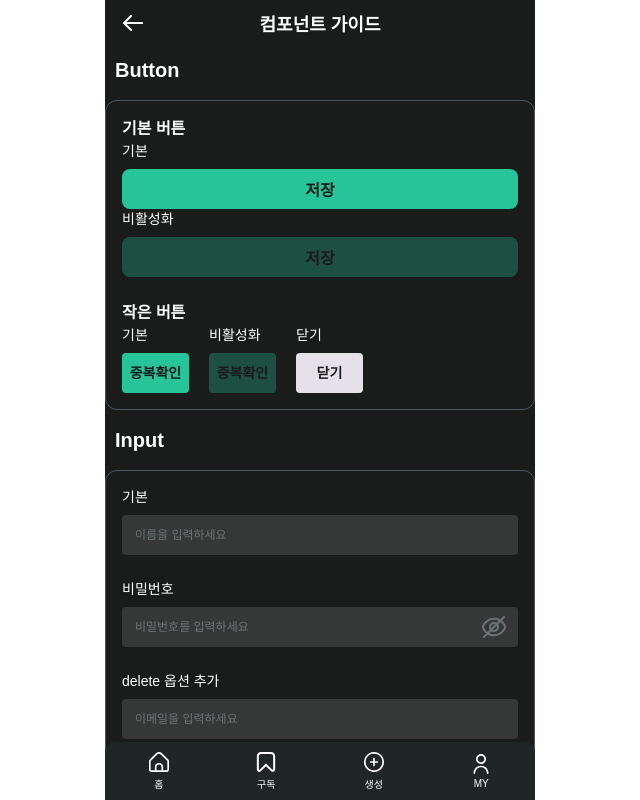
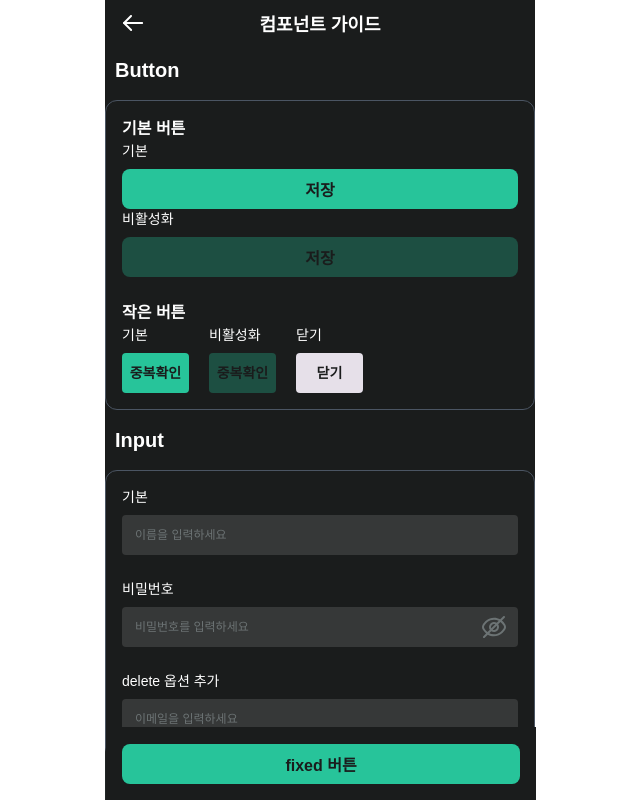
Before and after one commit to Dev-FE-3/toy-project3-team2, a React (Vite) app: page /guide in a window 1280 px wide. Shown: the top 800 px of the page, without its empty margins (320-960 px from the left). Built offline with nearby package versions, Linux system fonts and the light colour scheme.

Commit message:
Feat: button fixed 옵션 추가

```diff
--- a/src/components/common/Button.tsx
+++ b/src/components/common/Button.tsx
@@ -26,11 +26,23 @@ export interface ButtonProps
   extends React.ButtonHTMLAttributes<HTMLButtonElement>,
     VariantProps<typeof buttonVariants> {
   asChild?: boolean;
+  fixed?: boolean;
 }
 
 const Button = React.forwardRef<HTMLButtonElement, ButtonProps>(
-  ({ className, variant, asChild = false, ...props }, ref) => {
+  ({ className, variant, fixed, asChild = false, ...props }, ref) => {
     const Comp = asChild ? Slot : "button";
+    if (fixed) {
+      return (
+        <div className="fixed bottom-0 z-10 -mx-4 flex h-[73px] w-full max-w-[430px] items-center justify-center bg-background-main p-0">
+          <Comp
+            className={cn(buttonVariants({ variant, className }), "max-w-[398px] p-4")}
+            ref={ref}
+            {...props}
+          />
+        </div>
+      );
+    }
     return <Comp className={cn(buttonVariants({ variant, className }))} ref={ref} {...props} />;
   },
 );
--- a/src/pages/Guide.tsx
+++ b/src/pages/Guide.tsx
@@ -17,6 +17,9 @@ const ButtonGuide = () => {
           <h5 className="mb-2 text-sm font-medium">비활성화</h5>
           <Button disabled variant="full">
             저장
+          </Button>
+          <Button variant="full" fixed>
+            fixed 버튼
           </Button>
         </div>
         <h4 className="font-semibold">작은 버튼</h4>
```
